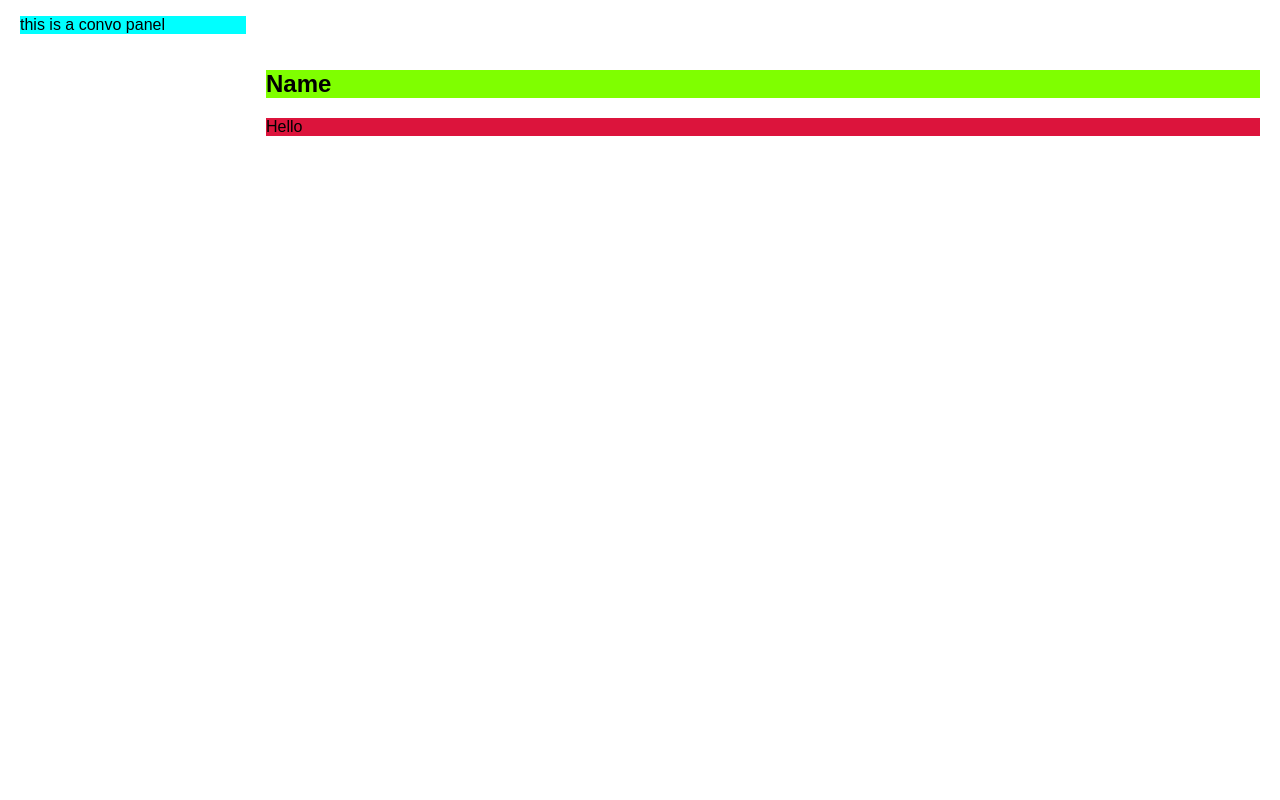
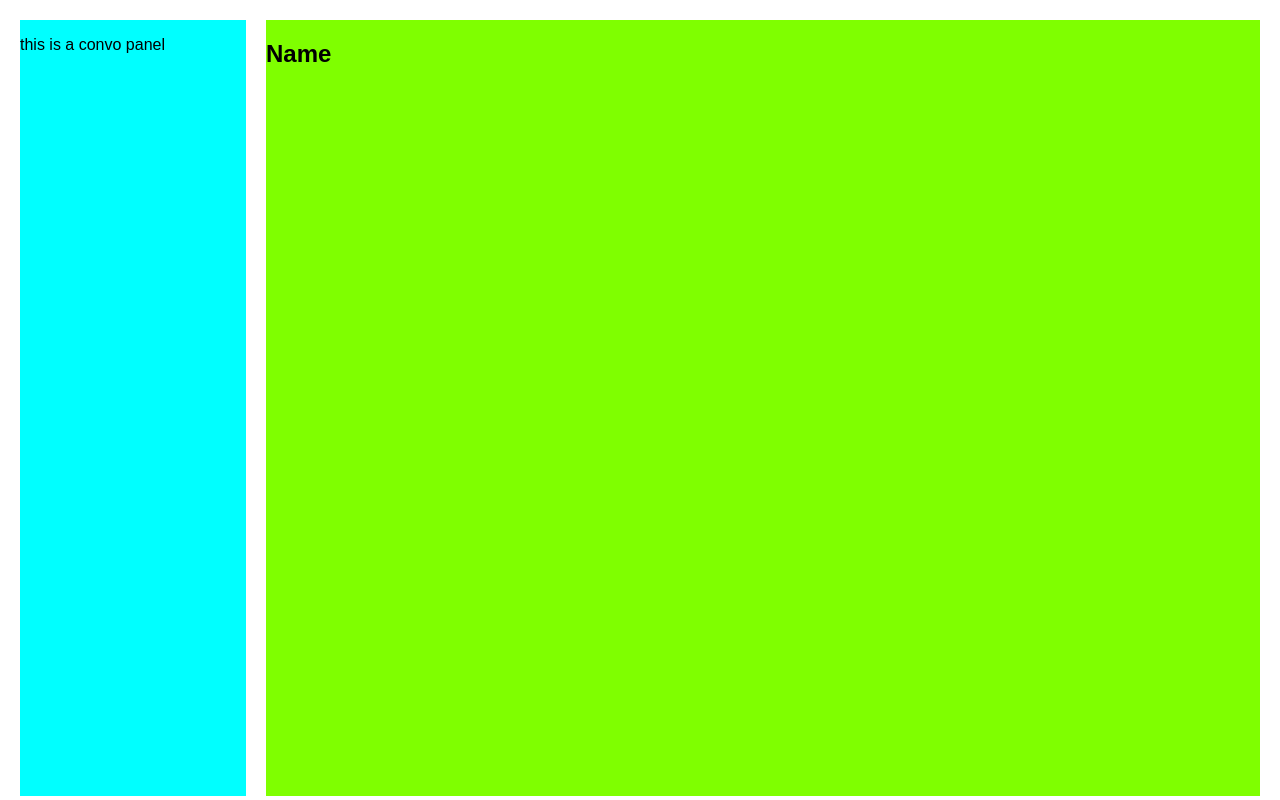
Before and after one commit to Melidee/Pratar.me-Site, a Vue app in the folder pratar-me-site/: page / in a window 1280 px wide. Built offline with nearby package versions, Linux system fonts and the light colour scheme.

Commit message:
nov 16 update

```diff
--- a/pratar-me-site/src/App.vue
+++ b/pratar-me-site/src/App.vue
@@ -17,16 +17,25 @@ import MainBox from "./components/MainBox/MainBox.vue";
 </template>
 
 <style scoped>
+main {
+  display: flex;
+  height: 100%;
+  width: 100%;
+  margin: 10px;
+}
+
 .leftContainer {
-  width: calc(20% - 30px );
-  margin-left: 20px;
+  position: relative;
+  width: calc(20% - 30px);
+  margin-right: 10px;
+  height: 97vh;
 }
 
 .rightContainer {
-  display: flexbox;
-  float: right;
-  margin-right: 20px;
+  padding: 0;
+  margin-left: 10px;
   width: calc(80% - 30px);
   flex-direction: column;
+  height: 97vh;
 }
 </style>
--- a/pratar-me-site/src/components/ConvoPanel/ConvoPanel.vue
+++ b/pratar-me-site/src/components/ConvoPanel/ConvoPanel.vue
@@ -9,5 +9,6 @@
 <style scoped>
 main {
   background-color: aqua;
+  height: 100%;
 }
 </style>
--- a/pratar-me-site/src/components/MainBox/MainBox.vue
+++ b/pratar-me-site/src/components/MainBox/MainBox.vue
@@ -9,5 +9,6 @@
 <style scoped>
 main {
   background-color: crimson;
+  flex: 1;
 }
 </style>
--- a/pratar-me-site/src/components/TitleBox/TitleBox.vue
+++ b/pratar-me-site/src/components/TitleBox/TitleBox.vue
@@ -8,6 +8,8 @@
 
 <style scoped>
 main {
+  display: flexbox;
   background-color: chartreuse;
+  height: 10px;
 }
 </style>
```
